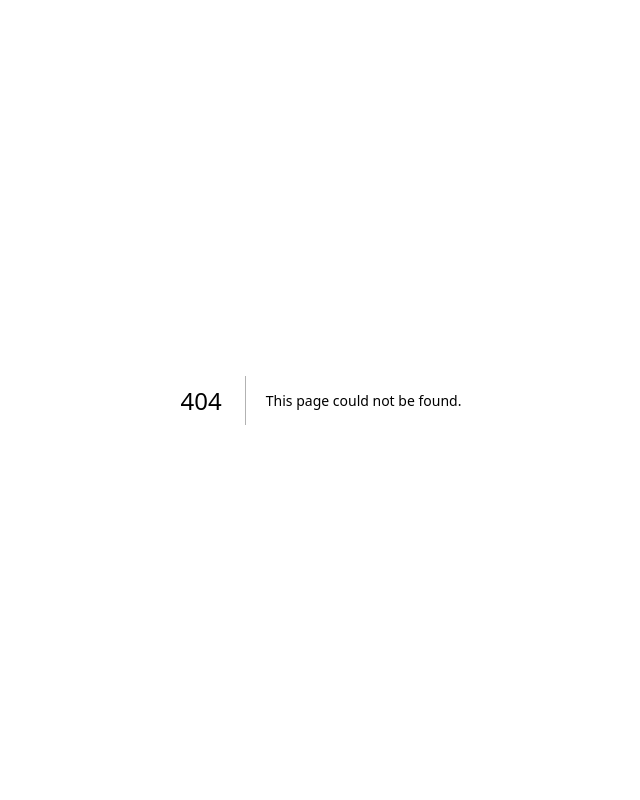
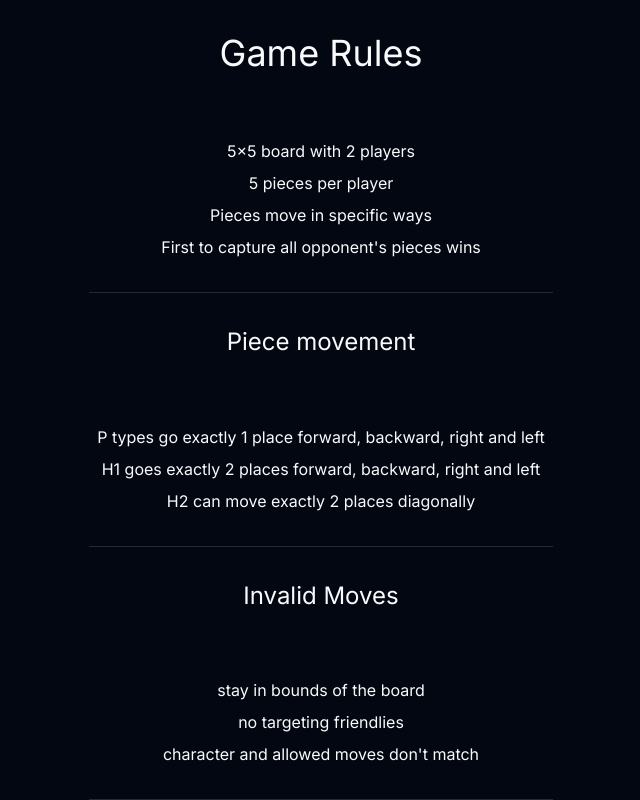
Before and after one commit to gitmank/chess-ish, a Next.js app in the folder client/: page /rules in a window 1280 px wide. Before the commit this address had no page. Shown: the whole page, without its empty margins (319-959 px from the left). Built offline with nearby package versions, Linux system fonts and the light colour scheme.

Commit message:
Add rules page, close #7

```diff
--- /dev/null
+++ b/client/app/rules/page.jsx
@@ -0,0 +1,29 @@
+export default function Rules() {
+    return (
+        <main className="grid grid-rows-[1fr...1fr...1fr] justify-center items-center h-max min-h-screen w-full text-center">
+            <h1 className="text-4xl">Game Rules</h1>
+            <div className="flex flex-col space-y-2 justify-center items-center h-full w-full text-center border-b text-wrap px-2">
+                <p>5x5 board with 2 players</p>
+                <p>5 pieces per player</p>
+                <p>Pieces move in specific ways</p>
+                <p>First to capture all opponent's pieces wins</p>
+            </div>
+            <h1 className="text-2xl">Piece movement</h1>
+            <div className="flex flex-col space-y-2 justify-center items-center h-full w-full text-center border-b text-wrap px-2">
+                <p>
+                    P types go exactly 1 place forward, backward, right and left
+                </p>
+                <p>
+                    H1 goes exactly 2 places forward, backward, right and left
+                </p>
+                <p>H2 can move exactly 2 places diagonally</p>
+            </div>
+            <h1 className="text-2xl">Invalid Moves</h1>
+            <div className="flex flex-col space-y-2 justify-center items-center h-full w-full text-center border-b text-wrap px-2">
+                <p>stay in bounds of the board</p>
+                <p>no targeting friendlies</p>
+                <p>character and allowed moves don't match</p>
+            </div>
+        </main>
+    );
+}
```
